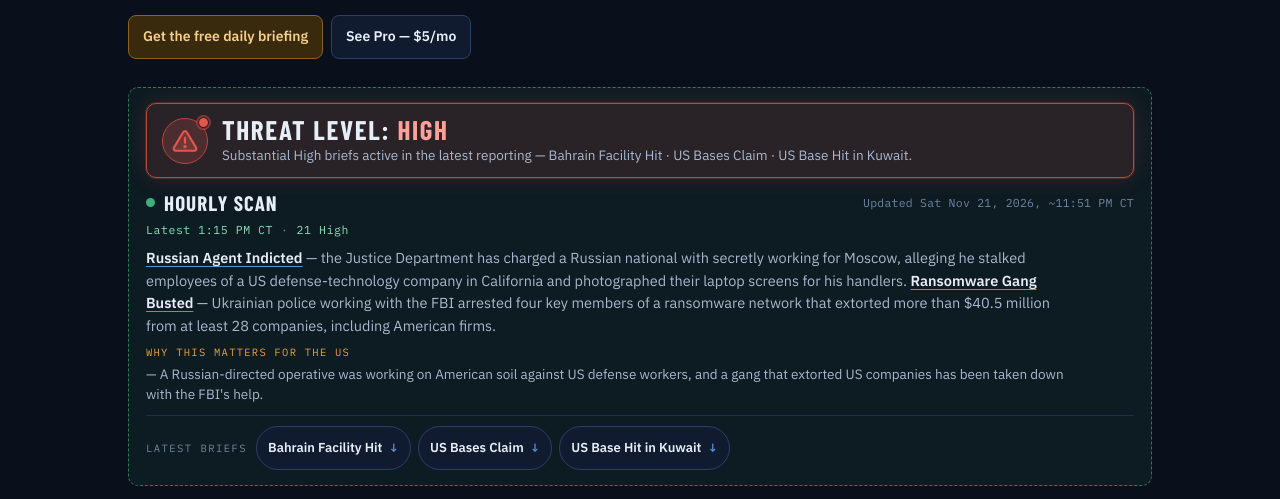
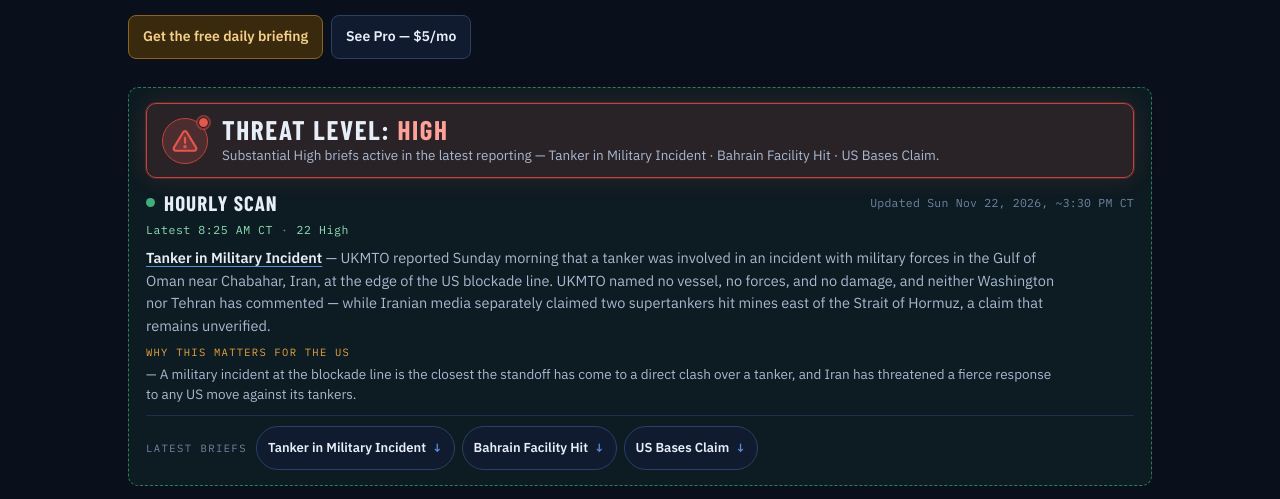
Before and after one commit to cole-ductan/Conflict-watch, a plain HTML site: page index.html in a window 1280 px wide. Shown: the part 403-902 px from the top of the page. Drawn offline with nearby package versions, Linux system fonts and the light colour scheme.

Commit message:
Add 1 verified report: Tanker in Military Incident (111 reports total)

```diff
--- a/index.html
+++ b/index.html
@@ -704,7 +704,7 @@
       </span>
       <div class="threat-copy">
         <p class="threat-title">Threat Level: <span class="threat-name" id="threatName">High</span></p>
-        <p class="threat-sub" id="threatSub">Substantial High briefs active in the latest reporting — US Base Hit in Kuwait · Fourth Strike on Bahrain.</p>
+        <p class="threat-sub" id="threatSub">Substantial High briefs active in the latest reporting — Tanker in Military Incident · Bahrain Facility Hit.</p>
       </div>
     </div>
     <div class="hs-head">
@@ -712,16 +712,16 @@
         <span class="hs-dot" aria-hidden="true"></span>
         <h3>Hourly Scan</h3>
       </div>
-      <span class="hs-time">Updated Sat Nov 21, 2026, ~11:51 PM CT</span>
-      <p class="hs-meta"><span id="hsLatest">Latest 1:15 PM CT</span><span class="sep" aria-hidden="true">·</span><span id="hsHigh">21 High</span></p>
+      <span class="hs-time">Updated Sun Nov 22, 2026, ~3:30 PM CT</span>
+      <p class="hs-meta"><span id="hsLatest">Latest 8:25 AM CT</span><span class="sep" aria-hidden="true">·</span><span id="hsHigh">22 High</span></p>
     </div>
-    <p class="hs-lede"><a href="#/reports" data-scan-target="cyber-2026-11-18-doj-russian-agent-indictment">Russian Agent Indicted</a> — the Justice Department has charged a Russian national with secretly working for Moscow, alleging he stalked employees of a US defense-technology company in California and photographed their laptop screens for his handlers. <a href="#/reports" data-scan-target="cyber-2026-11-18-ukraine-fbi-ransomware-arrests">Ransomware Gang Busted</a> — Ukrainian police working with the FBI arrested four key members of a ransomware network that extorted more than $40.5 million from at least 28 companies, including American firms.</p>
-    <p class="hs-why"><span>Why this matters for the US</span> — A Russian-directed operative was working on American soil against US defense workers, and a gang that extorted US companies has been taken down with the FBI's help.</p>
+    <p class="hs-lede"><a href="#/reports" data-scan-target="ukmto-chabahar-tanker-incident-nov22">Tanker in Military Incident</a> — UKMTO reported Sunday morning that a tanker was involved in an incident with military forces in the Gulf of Oman near Chabahar, Iran, at the edge of the US blockade line. UKMTO named no vessel, no forces, and no damage, and neither Washington nor Tehran has commented — while Iranian media separately claimed two supertankers hit mines east of the Strait of Hormuz, a claim that remains unverified.</p>
+    <p class="hs-why"><span>Why this matters for the US</span> — A military incident at the blockade line is the closest the standoff has come to a direct clash over a tanker, and Iran has threatened a fierce response to any US move against its tankers.</p>
     <div class="hs-links">
       <span class="hs-links-label">Latest briefs</span>
+      <a class="hs-link" href="#/reports" data-scan-target="ukmto-chabahar-tanker-incident-nov22">Tanker in Military Incident <span class="arr" aria-hidden="true">↓</span></a>
       <a class="hs-link" href="#/reports" data-scan-target="bahrain-industrial-facility-strike-nov21">Bahrain Facility Hit <span class="arr" aria-hidden="true">↓</span></a>
       <a class="hs-link" href="#/reports" data-scan-target="unverified-2026-11-21-bahrain-us-bases-claim">US Bases Claim <span class="arr" aria-hidden="true">↓</span></a>
-      <a class="hs-link" href="#/reports" data-scan-target="iran-2026-11-18-ali-al-salem-us-base">US Base Hit in Kuwait <span class="arr" aria-hidden="true">↓</span></a>
     </div>
   </section>
 
@@ -1163,6 +1163,24 @@ var THEATER_NAMES = {
   "cyber-homeland":"Cyber / Homeland"
 };
 var REPORTS = [
+{
+  id:"ukmto-chabahar-tanker-incident-nov22",
+  ts:"2026-11-22T14:25:00Z",
+  group:"Sunday, November 22, 2026",
+  theater:"iran-gulf",
+  severity:"high",
+  category:"Maritime incident — Gulf of Oman",
+  title:"UKMTO reports incident involving tanker and military forces in Gulf of Oman",
+  headline:"Tanker in Military Incident",
+  simple:"A tanker was involved in an incident with military forces in the Gulf of Oman, near the Iranian port of Chabahar, the UK Maritime Trade Operations agency (UKMTO) said on Sunday. UKMTO did not name the tanker, say which military forces were involved, or describe what happened. The incident was reported at 8:25 AM CT on Sunday, November 22, 2026.",
+  summary:"UKMTO said on Sunday, November 22, 2026, that a tanker was involved in an incident with military forces in the Gulf of Oman, east of the Strait of Hormuz near the Iranian port city of Chabahar. A company security officer alerted UKMTO at 14:25 GMT (8:25 AM CT); UKMTO said authorities are aware and investigations are ongoing, and advised vessels in the area to stay vigilant. UKMTO did not identify the tanker, its flag or owner, the military forces involved, the nature of the incident, or any damage or casualties. Euronews, which first reported the bulletin, notes the wording may indicate a US military action against a tanker and that the location is close to the US Navy blockade line — but neither the US military nor Iran has commented, and no source has confirmed American involvement, so that remains interpretation, not fact. The timing and location are consistent with where an Iranian tanker would be if it had sailed from Kharg Island on Sunday morning to challenge the blockade, though reports of such a departure conflict. Separately on Sunday, Iranian media quoting Iran's navy said two supertankers caught fire after hitting mines in a restricted area east of the Strait of Hormuz, north of Ghanam Island; that claim is unverified, and it is unclear whether it is connected to the UKMTO incident. Iran had threatened for several days that any US attempt to stop its tankers would draw a fierce military response.",
+  confidence:"High that UKMTO reported the incident as described. Low that US forces were involved — no confirmation from the US or Iran; the US-action reading is Euronews' interpretation of the wording, not a confirmed fact.",
+  flag:"A military incident at the blockade line is the closest the standoff has come to a direct clash over a tanker, and Iran has threatened a fierce response to any US move against its tankers.",
+  sources:[
+    {name:"Reuters", date:"November 22, 2026", url:"https://www.devdiscourse.com/article/international/4010574-ukmto-reports-incident-involving-tanker-and-military-forces-in-gulf-of-oman"},
+    {name:"Euronews", date:"November 22, 2026", url:"https://dailyguardian.eu/tanker-incident-involving-military-forces-reported-in-strait-of-hormuz/"}
+  ]
+},
 {
   id:"bahrain-industrial-facility-strike-nov21",
   ts:"2026-11-21T19:15:00Z",
```
